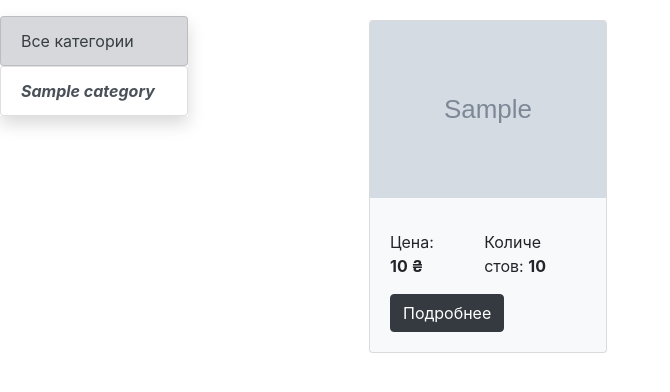
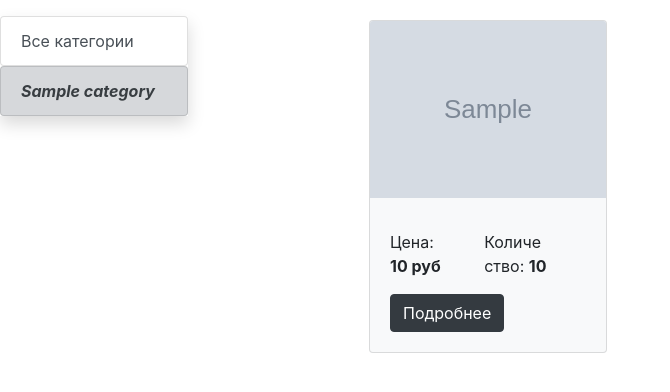
Before and after one commit to YaroslavVolvach/Online-store, a Django app: page /1 in a window 1280 px wide; the page is wider, and only the part inside the window is pictured. Shown: the part 92-484 px from the top of that part, without its empty margins (0-670 px from the left). Run offline with Django 3.2, Linux system fonts and the light colour scheme; tables that the repository leaves empty hold one stand-in row (values such as "Sample post"); grey boxes marked "Sample" are stand-in pictures; some libraries are stand-ins or nearby versions.

Commit message:
edit grammar lang and view

```diff
--- a/catalog/templates/catalog/product_list.html
+++ b/catalog/templates/catalog/product_list.html
@@ -9,7 +9,7 @@
                         <ul class="list-group">
                             {%if current_category%}
                                 <li >
-                                    <a href="/" class="list-group-item list-group-item-action list-group-item-secondary">Все категории</a>
+                                    <a href="/" class="list-group-item list-group-item-action list-group-item">Все категории</a>
                                 </li>
                             {%else%}
                                 <li >
@@ -21,7 +21,7 @@
                                 {%if category == current_category%}
                                     <li>
 
-                                            <a href="{{category.get_absolute_url}}" class="list-group-item list-group-item-action "><em><strong>{{category.title}}</strong></em></a>
+                                            <a href="{{category.get_absolute_url}}" class="list-group-item list-group-item-secondary "><em><strong>{{category.title}}</strong></em></a>
 
                                     </li>
                                 {%else%}
@@ -56,11 +56,11 @@
                                           <h4 class="card-title">{{product.name}}</h4>
 
                                               <div class="row">
-                                                  <div class="col-sm-5"><p>Цена: <strong>{{product.price}} ₴</strong></p></div>
+                                                  <div class="col-sm-5"><p>Цена: <strong>{{product.price}} руб</strong></p></div>
                                                   {%if product.quantity > 0 %}
-                                                        <div class="col-sm-5"><p>Количестов: <strong>{{product.quantity}}</strong></p></div>
+                                                        <div class="col-sm-5"><p>Количество: <strong>{{product.quantity}}</strong></p></div>
                                                   {%else%}
-                                                        <div class="col-sm-5"><p>Количестов: <strong>Нет в наличии</strong></p></div>
+                                                        <div class="col-sm-5"><p>Количество: <strong>Нет в наличии</strong></p></div>
                                                   {%endif%}
                                                    </div>
 
```
